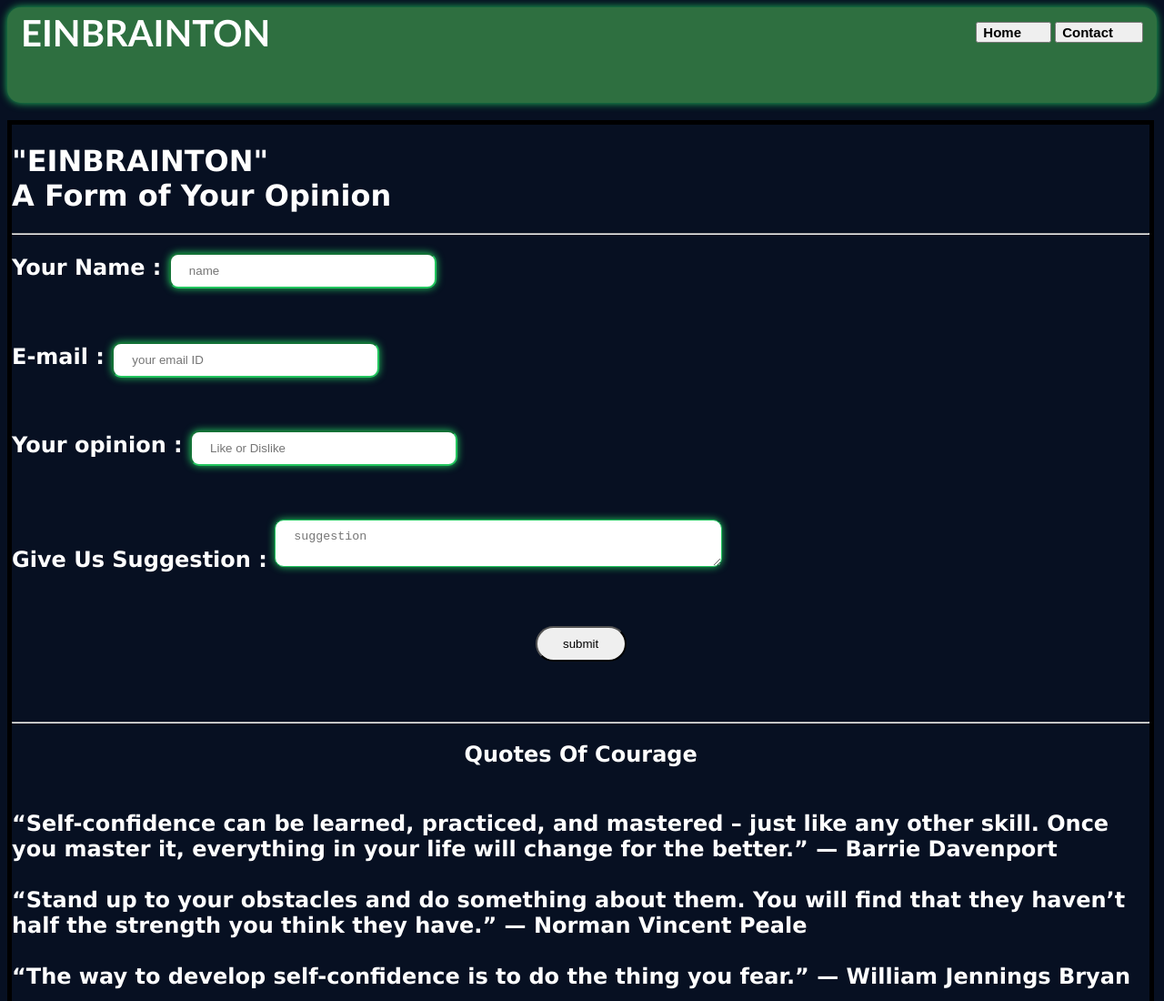
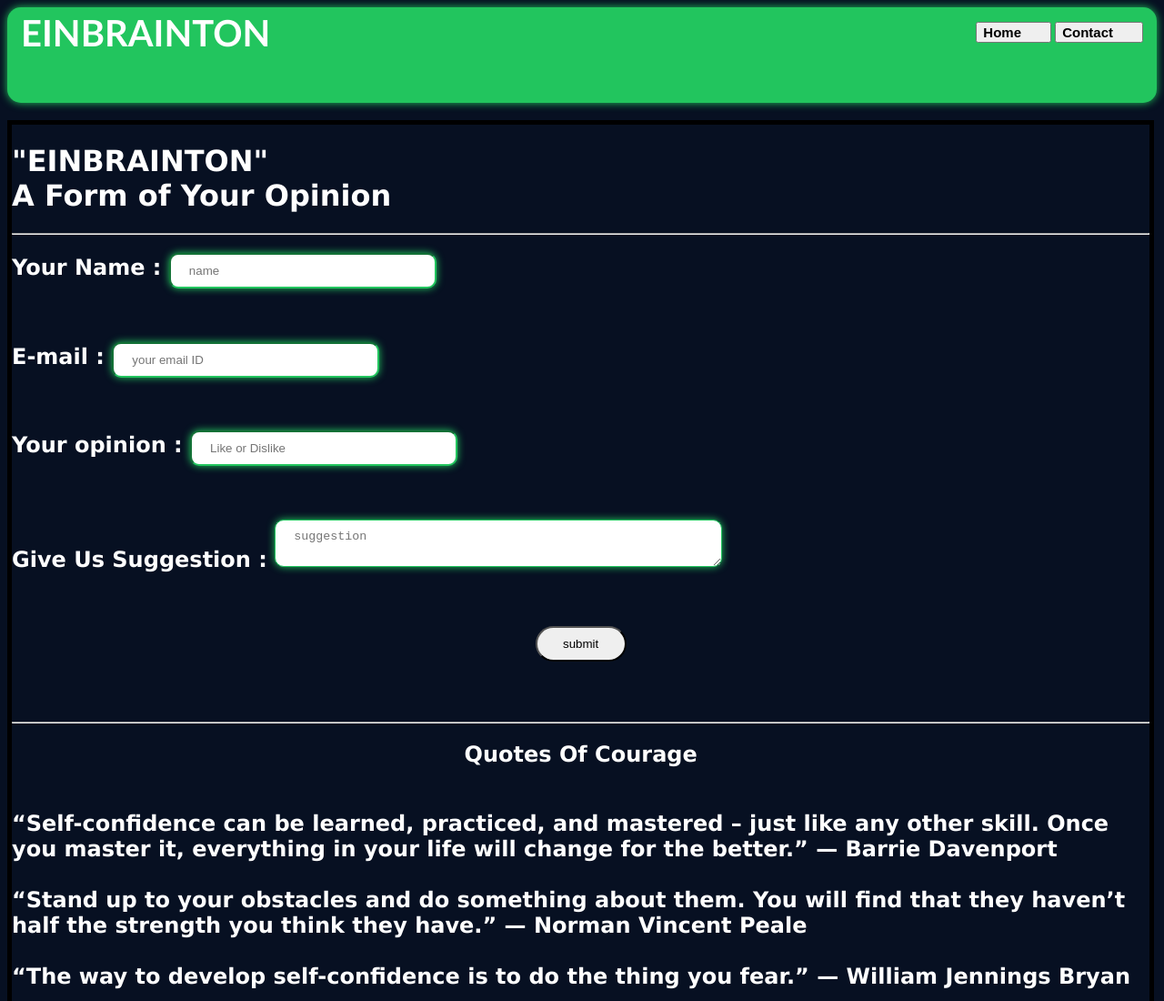
Before and after one commit to ibrahim-200-c/Registration-, a plain HTML site: page index.html in a window 1280 px wide. Shown: the top 1100 px of the page at 91% size. Drawn offline with Linux system fonts and the light colour scheme.

Commit message:
Update index.html

```diff
--- a/index.html
+++ b/index.html
@@ -7,7 +7,7 @@
             text-decoration: none;
         }
         .navbar{
-            background: #2e6f40; font-family: calibri;  padding-right: 15px; padding-left: 15px; border-radius: 15px;
+            background: #22c55e; font-family: calibri;  padding-right: 15px; padding-left: 15px; border-radius: 15px;
             border-color:#22c55e;
   box-shadow: 0 0 10px #22c55e ;
             height: 105px;
```
